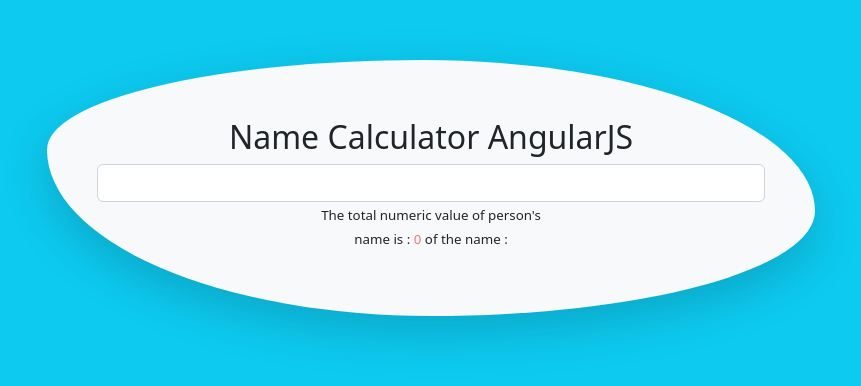
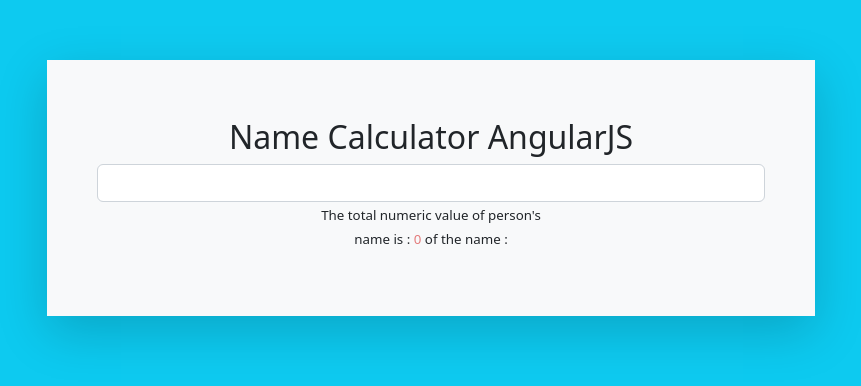
Before and after one commit to AmaniToamaWebDevelp1/NameCalculator, a plain HTML site: page index.html in a window 1280 px wide. Shown: the part 196-582 px from the top of the page, without its empty margins (209-1070 px from the left). Drawn offline with Linux system fonts and the light colour scheme.

Commit message:
change something

```diff
--- a/index.html
+++ b/index.html
@@ -15,7 +15,7 @@
         section{
             padding: 50px;
             font-size: smaller;
-            border-radius:  49% 51% 50% 50% / 35% 59% 41% 65% ;
+
             box-sizing: border-box;
         }
        span{
```
Also changed, not shown: 1 other file.
